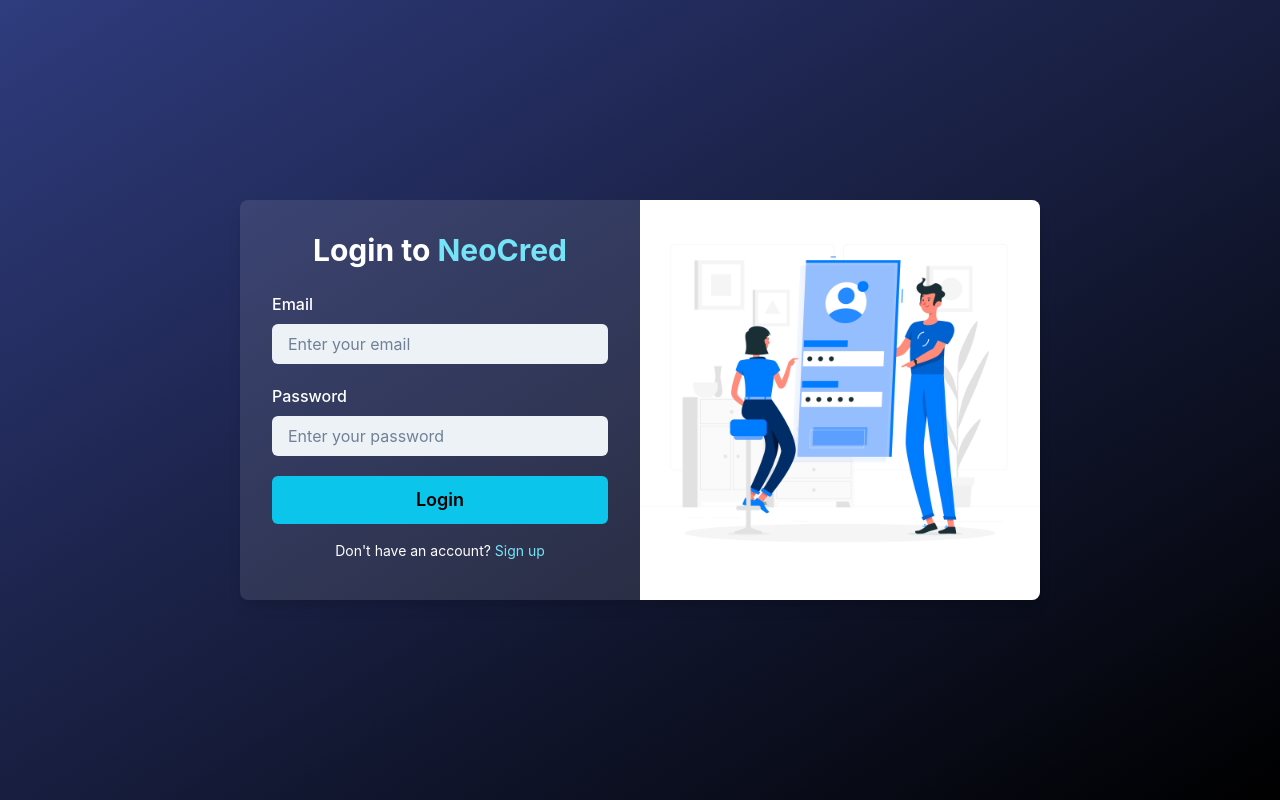
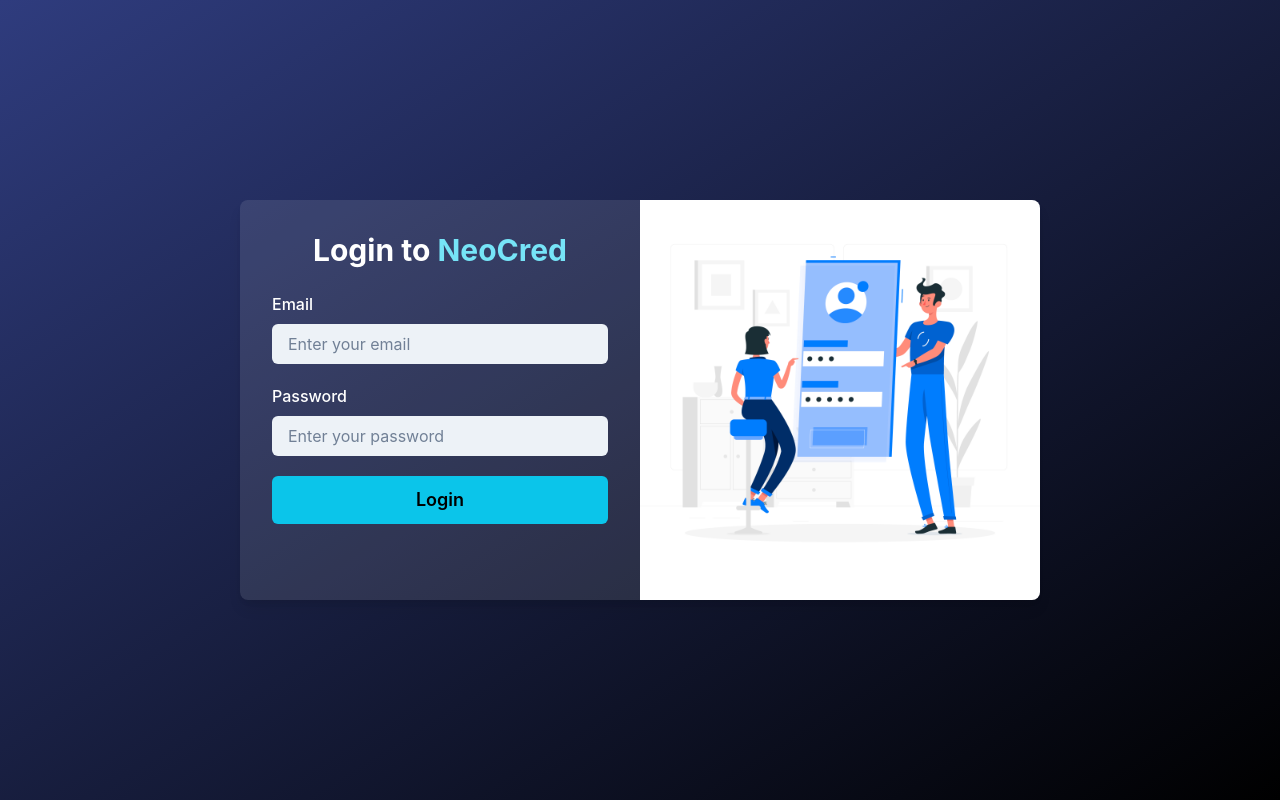
Before and after one commit to itzzsuj/NeoCred, a React (Create React App) app: page /login in a window 1280 px wide. Built offline with nearby package versions, Linux system fonts and the light colour scheme.

Commit message:
modified login2

```diff
--- a/src/Landing/Login.jsx
+++ b/src/Landing/Login.jsx
@@ -95,14 +95,6 @@
           >
             Login
           </Button>
-
-          {/* Signup Redirect */}
-          <Text mt={4} fontSize="sm" textAlign="center">
-            Don't have an account?{" "}
-            <Text as="span" color="cyan.300" cursor="pointer" onClick={() => navigate("/signup")}>
-              Sign up
-            </Text>
-          </Text>
         </Box>
 
         {/* Right Side - Image */}
```
